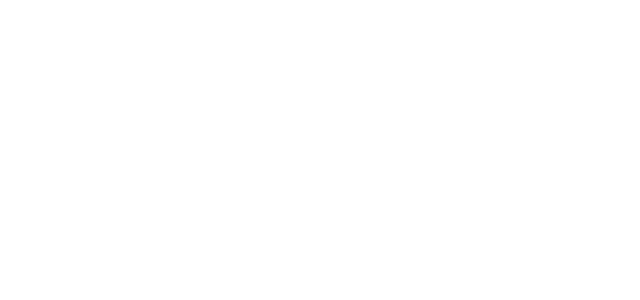
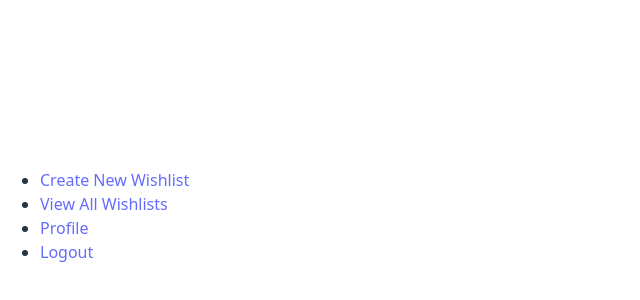
Before and after one commit to kennypanyavong/wishlist-plus, a React (Vite) app: page /profile/1/edit in a window 1280 px wide. Shown: the part 184-484 px from the top of the page, without its empty margins (0-640 px from the left). Built offline with nearby package versions, Linux system fonts and the light colour scheme; sample sign-in values are in the browser's storage.

Commit message:
Fix to display user profile

```diff
--- a/src/components/forms/EditProfile.jsx
+++ b/src/components/forms/EditProfile.jsx
@@ -0,0 +1,5 @@
+export const EditProfile = () => {
+    return (
+        console.log("Edit Profile!")
+    )
+}
--- a/src/components/nav/NavBar.jsx
+++ b/src/components/nav/NavBar.jsx
@@ -2,6 +2,9 @@ import { Link, useNavigate } from "react-router-dom"
 
 export const NavBar = () => {
     const navigate = useNavigate()
+
+    const loggedInUser = JSON.parse(localStorage.getItem("wishlist_user"))
+    const userId = loggedInUser?.id
 
     return <ul className="navbar">
         <li className="navbar-item">
@@ -11,7 +14,7 @@ export const NavBar = () => {
             <Link to="/wishlists">View All Wishlists</Link>
         </li>
         <li className="navbar-item">
-            <Link to="/profile">Profile</Link>
+            <Link to={`/profile/${userId}`}>Profile</Link>
         </li>
         <li className="navbar-item navbar-logout" >
             <Link
--- a/src/components/users/UserProfile.jsx
+++ b/src/components/users/UserProfile.jsx
@@ -6,7 +6,7 @@ import { getWishlistsByUserId } from "../../services/wishlistService.jsx"
 export const UserProfile = () => {
     const [userProfile, setUserProfile] = useState({})
     const [wishlists, setWishlists] = useState([])
-    const {userId} = useParams()
+    const { userId } = useParams()
 
     useEffect(() => {
         getUserById(userId).then(setUserProfile)
--- a/src/components/views/ApplicationViews.jsx
+++ b/src/components/views/ApplicationViews.jsx
@@ -5,6 +5,7 @@ import { ViewGame } from "../games/ViewGame.jsx"
 import { Welcome } from "../welcome/Welcome.jsx"
 import { UserProfile } from "../users/UserProfile.jsx"
 import { NavBar } from "../nav/NavBar.jsx"
+import { EditProfile } from "../forms/EditProfile.jsx"
 
 
 export const ApplicationViews = () => {
@@ -37,11 +38,9 @@ export const ApplicationViews = () => {
                     </Route>
                 </Route>
 
-                <Route path="profile">
-                    <Route index element={<UserProfile />} />
-                    <Route path="profile/:userId" element={<>EditProfileForm</>} /> {/* just a fragment */}
+                <Route path="profile/:userId" element={<UserProfile />} />
+                    <Route path="profile/:userId/edit" element={<EditProfile/>} />
                 </Route>
-            </Route>
         </Routes>
     )
 }
```
